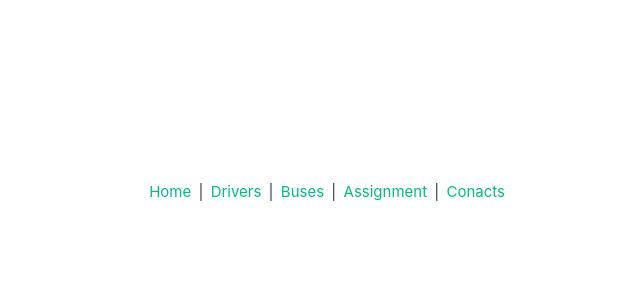
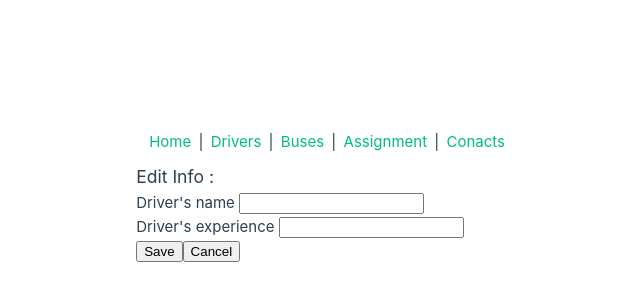
Before and after one commit to DariaSK18/vue-course, a Vue app in the folder lesson-15/bus-depot-firebase/: page /edit-driver/1 in a window 1280 px wide. Shown: the part 208-508 px from the top of the page, without its empty margins (42-682 px from the left). Built offline with nearby package versions, Linux system fonts and the light colour scheme; no server answers.

Commit message:
add and edit functions implemented

```diff
--- /dev/null
+++ b/lesson-15/bus-depot-firebase/src/components/EditBus.vue
@@ -0,0 +1,67 @@
+<template>
+  <div>
+    <h3>Edit Info :</h3>
+    <div class="box">
+      <label for="name">Reg Plate </label>
+      <input
+        id="name"
+        type="text"
+        autocomplete="off"
+        v-model="busData.regPlate"
+      />
+    </div>
+    <div class="box">
+      <label for="experience">Amount of seats </label>
+      <input
+        id="experience"
+        type="number"
+        min="0"
+        autocomplete="off"
+        v-model="busData.seatCount"
+      />
+    </div>
+  </div>
+  <div class="box_button">
+    <button @click="onSave()">Save</button>
+    <button @click="onCancel()">Cancel</button>
+  </div>
+</template>
+
+<script>
+import { mapActions, mapGetters } from "vuex";
+export default {
+  name: "EditBus",
+  data() {
+    return {
+      busData: {
+        name: "",
+        experience: 0,
+      },
+    };
+  },
+  computed: {
+    ...mapGetters('buses', ["getItemById"]),
+    busId() {
+      return this.$route.params.id;
+    },
+  },
+  methods: {
+    ...mapActions("buses", ["addItem", "updateItem"]),
+    onCancel() {
+      this.$router.back();
+    },
+    onSave() {
+      if (!this.busId) {
+        this.addItem(this.busData);
+      }
+      else this.updateItem({'itemId': this.busId, 'data':this.busData})
+      this.$router.push({ name: "buses" });
+    },
+  },
+  created () {
+    if(this.busId) this.busData = {...this.getItemById(this.busId)}
+  },
+};
+</script>
+
+<style lang="scss" scoped></style>
--- a/lesson-15/bus-depot-firebase/src/components/EditComponent.vue
+++ /dev/null
@@ -1,51 +0,0 @@
-<template>
-    <div>
-    <h3>Edit Info :</h3>
-    <div class="box">
-      <label for="name">Driver's name </label>
-      <input
-        id="name"
-        type="text"
-        autocomplete="off"
-        v-model="driverData.name"
-      />
-    </div>
-    <div class="box">
-      <label for="experience">Driver's experience </label>
-      <input
-        id="experience"
-        type="number"
-        min="0"
-        autocomplete="off"
-        v-model="driverData.experience"
-      />
-    </div>
-  </div>
-  <div class="box_button">
-    <button @click="onSave()">Save</button>
-    <button @click="onCancel()">Cancel</button>
-  </div>
-</template>
-
-<script>
-    export default {
-        name:'EditComponent',
-        data() {
-            return {
-                driverData: {
-                    name: '',
-                    experience: 0,
-                }
-            }
-        },
-        methods: {
-            onCancel() {
-                this.$router.back()
-            }
-        },
-    }
-</script>
-
-<style lang="scss" scoped>
-
-</style>
--- /dev/null
+++ b/lesson-15/bus-depot-firebase/src/components/EditDriver.vue
@@ -0,0 +1,66 @@
+<template>
+  <div>
+    <h3>Edit Info :</h3>
+    <div class="box">
+      <label for="name">Driver's name </label>
+      <input
+        id="name"
+        type="text"
+        autocomplete="off"
+        v-model="driverData.name"
+      />
+    </div>
+    <div class="box">
+      <label for="experience">Driver's experience </label>
+      <input
+        id="experience"
+        type="number"
+        min="0"
+        autocomplete="off"
+        v-model="driverData.experience"
+      />
+    </div>
+  </div>
+  <div class="box_button">
+    <button @click="onSave()">Save</button>
+    <button @click="onCancel()">Cancel</button>
+  </div>
+</template>
+
+<script>
+import { mapGetters, mapActions } from "vuex";
+export default {
+  name: "EditDriver",
+  data() {
+    return {
+      driverData: {
+        name: "",
+        experience: 0,
+      },
+    };
+  },
+  computed: {
+    ...mapGetters("drivers", ["getItemById"]),
+    driverId() {
+      return this.$route.params.id;
+    },
+  },
+  methods: {
+    ...mapActions("drivers", ["addItem", "updateItem"]),
+    onCancel() {
+      this.$router.back();
+    },
+    onSave() {
+      if (!this.driverId) {
+        this.addItem(this.driverData);
+      } else this.updateItem({ itemId: this.driverId, data: this.driverData });
+      this.$router.push({ name: "drivers" });
+    },
+  },
+  created() {
+    if (this.driverId) this.driverData = { ...this.getItemById(this.driverId) };
+  },
+};
+</script>
+
+<style lang="scss" scoped></style>
--- a/lesson-15/bus-depot-firebase/src/router/index.js
+++ b/lesson-15/bus-depot-firebase/src/router/index.js
@@ -3,7 +3,8 @@ import HomeView from "../views/HomeView.vue";
 import DriversView from "../views/DriversView.vue";
 import BusesView from "../views/BusesView.vue";
 import AssignmentView from "../views/AssignmentView.vue";
-import EditComponent from "@/components/EditComponent.vue";
+import EditDriver from "@/components/EditDriver.vue";
+import EditBus from "@/components/EditBus.vue";
 
 const router = createRouter({
   history: createWebHistory(import.meta.env.BASE_URL),
@@ -29,9 +30,14 @@ const router = createRouter({
       component: AssignmentView,
     },
     {
-      path: "/edit/:id?",
-      name: "edit",
-      component: EditComponent,
+      path: "/edit-driver/:id?",
+      name: "editDriver",
+      component: EditDriver,
+    },
+    {
+      path: "/edit-bus/:id?",
+      name: "editBus",
+      component: EditBus,
     },
     {
       path: "/contacts",
--- a/lesson-15/bus-depot-firebase/src/views/BusesView.vue
+++ b/lesson-15/bus-depot-firebase/src/views/BusesView.vue
@@ -12,7 +12,7 @@
               {{ bus.seatCount }}
               <router-link
                 :to="{
-                  name: 'edit',
+                  name: 'editBus',
                   params: {
                     id: bus.id,
                   },
@@ -27,7 +27,7 @@
             </td>
           </tr>
         </template>
-        <template v-slot:add-btn>Add Bus</template>
+        <template v-slot:add-btn><router-link :to="{name: 'editBus'}">Add Bus</router-link></template>
       </list-display>
     </buses-layout>
   </div>
--- a/lesson-15/bus-depot-firebase/src/views/DriversView.vue
+++ b/lesson-15/bus-depot-firebase/src/views/DriversView.vue
@@ -13,7 +13,7 @@
               {{ driver.experience }}
               <router-link
                 :to="{
-                  name: 'edit',
+                  name: 'editDriver',
                   params: {
                     id: driver.id,
                   },
@@ -28,7 +28,7 @@
             </td>
           </tr>
         </template>
-        <template v-slot:add-btn>Add Driver</template>
+        <template v-slot:add-btn><router-link :to="{name: 'editDriver'}">Add Driver</router-link></template>
       </list-display>
     </drivers-layout>
   </div>
```
Also changed, not shown: lesson-15/bus-depot-firebase/src/components/drivers/EditDriver.vue (deleted, +0 -15 lines), lesson-15/bus-depot-firebase/src/components/drivers/FilterComponent.vue (deleted, +0 -15 lines).
